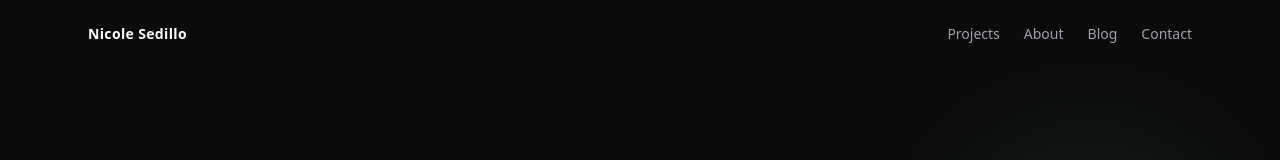
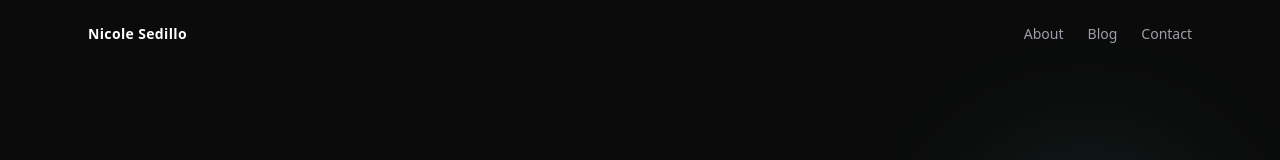
Before and after one commit to nicole-sedillo/portfolio-v3, a Next.js app: page / in a window 1280 px wide. Shown: the top 160 px of the page. Built offline with nearby package versions, Linux system fonts and the light colour scheme.

Commit message:
removed projects from navbar

```diff
--- a/components/Navbar.tsx
+++ b/components/Navbar.tsx
@@ -7,7 +7,6 @@ export default function Navbar() {
   const [open, setOpen] = useState(false);
 
   const links = [
-    { label: "Projects", href: "/#projects" },
     { label: "About", href: "/#about" },
     { label: "Blog", href: "/blog" },
     { label: "Contact", href: "/#contact" },
```
